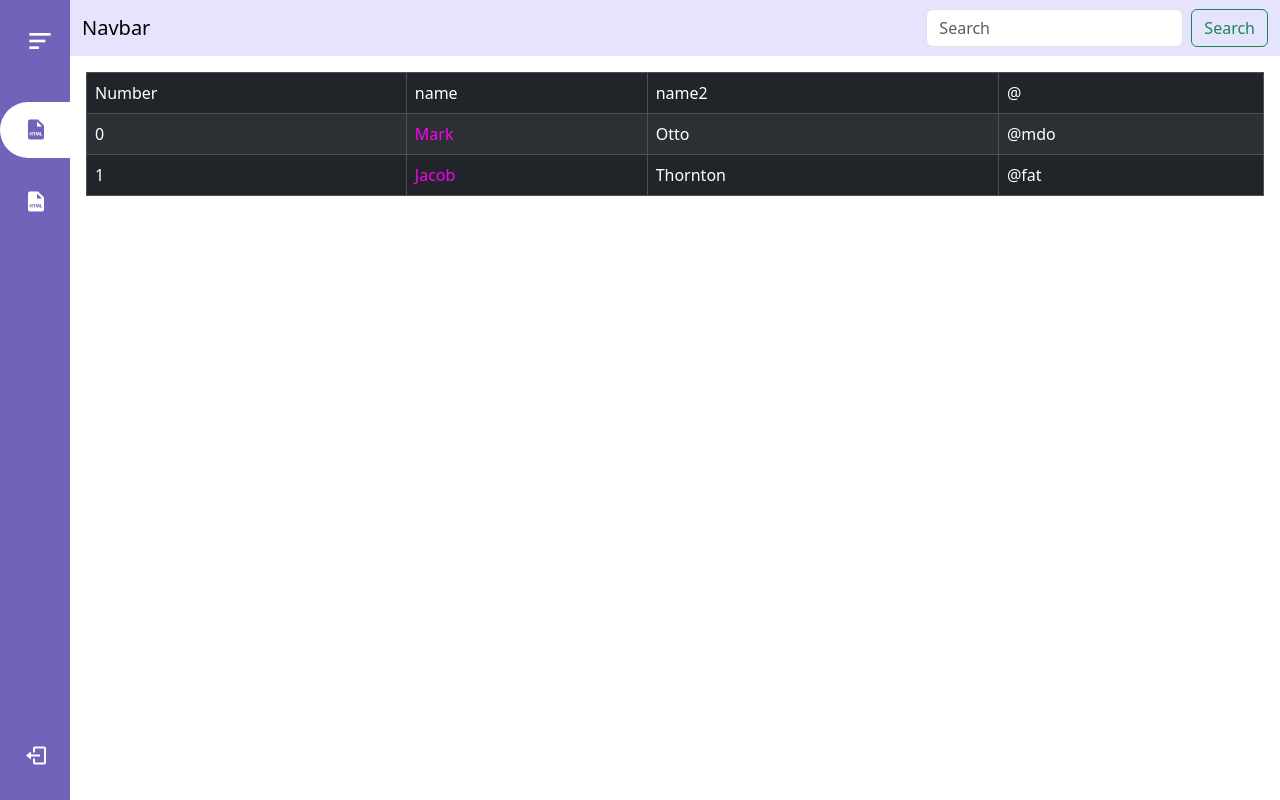
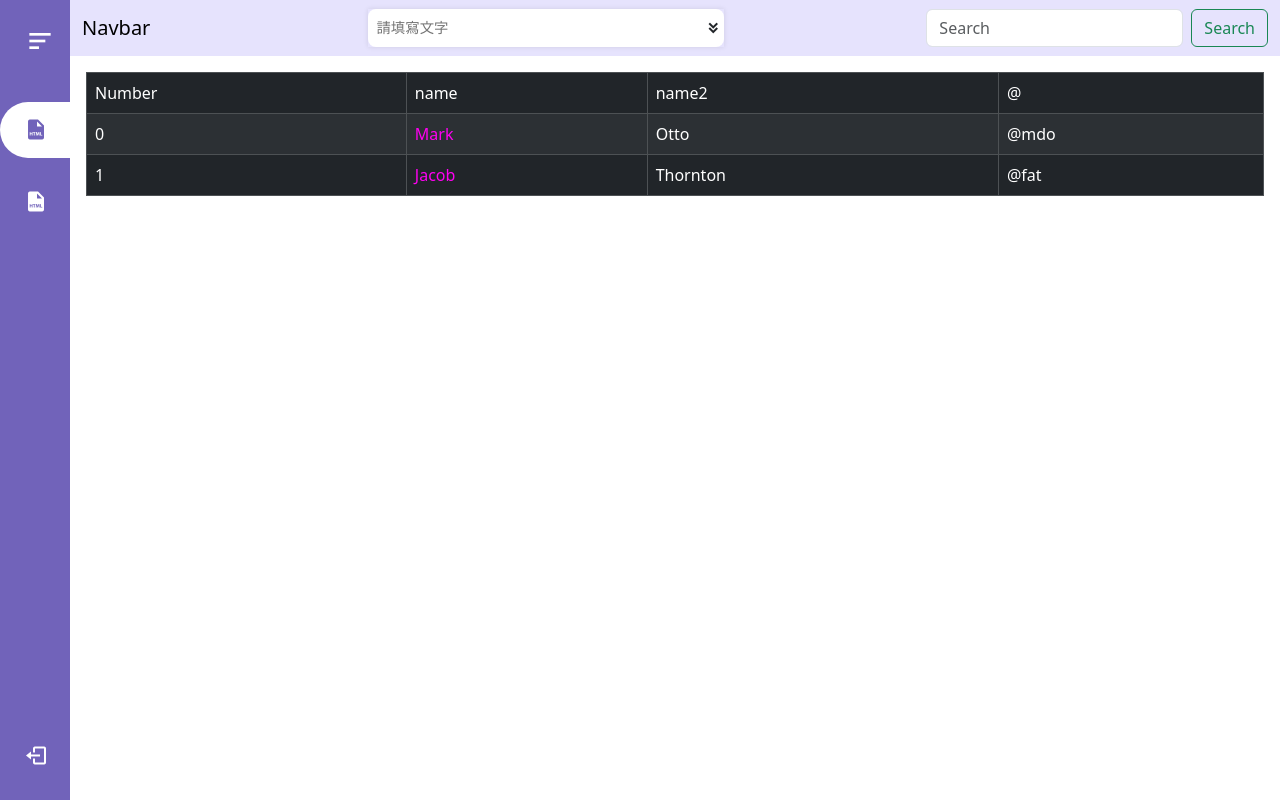
Before and after one commit to Andygggg/Vue3_Vite-boostape5, a Vue app: page /form/table in a window 1280 px wide. Built offline with nearby package versions, Linux system fonts and the light colour scheme.

Commit message:
fix: 製作目錄搜尋功能

```diff
--- a/index.html
+++ b/index.html
@@ -7,7 +7,7 @@
     <link href="https://unpkg.com/boxicons@2.1.4/css/boxicons.min.css" rel="stylesheet" />
     <link rel="stylesheet" href="https://fonts.googleapis.com/css?family=Tangerine" />
     <meta name="viewport" content="width=device-width, initial-scale=1.0" />
-    <title>Vue3 Vite boostape5 Main</title>
+    <title>Vue3 Vite boostape5 A</title>
   </head>
   <body>
     <div id="app"></div>
--- /dev/null
+++ b/src/views/MakeComponents/MakeSelect.vue
@@ -0,0 +1,142 @@
+<template>
+  <div class="select_object">
+    <div class="select_btn">
+      <input type="text" v-model="target" placeholder="請填寫文字" />
+      <i class="bx bxs-chevrons-down"></i>
+    </div>
+    <ul class="option_menu">
+      <li class="option" v-for="item in filterMenu" :key="item" @click="SearchTo(item)">
+        <span>{{ item }}</span>
+      </li>
+    </ul>
+  </div>
+</template>
+
+<script setup>
+import { onMounted, ref, computed } from 'vue'
+import { useRouter } from 'vue-router'
+
+const router = useRouter()
+
+const MenuRouter = computed(() => {
+  const Router = router.currentRoute.value
+  const RouterList = Router.matched[0].children
+  let FilterRouterList = []
+  RouterList.forEach((partner) => {
+    partner.children.forEach((child) => {
+      FilterRouterList.push(child.meta.title)
+    })
+  })
+  return FilterRouterList
+})
+
+const target = ref(null)
+// const Menu = reactive(['test1', 'test2', 'test3'])
+const selectBtnWidth = ref(null)
+onMounted(() => {
+  const optionMenu = document.querySelector('.select_object')
+  const selectBtn = optionMenu.querySelector('.select_btn')
+
+  if (selectBtn) {
+    selectBtnWidth.value = selectBtn.offsetWidth + 'px'
+  }
+
+  selectBtn.addEventListener('click', () => {
+    optionMenu.classList.toggle('active')
+  })
+
+  document.addEventListener('click', (event) => {
+    // 當點擊時不包含.select_btn，移除active
+    if (!event.target.closest('.select_btn')) {
+      optionMenu.classList.remove('active')
+    }
+  })
+
+  window.addEventListener('resize', function () {
+    //window改變視窗大小執行一次function
+    selectBtnWidth.value = selectBtn.offsetWidth + 'px'
+  })
+})
+
+function SearchTo(value) {
+  const Router = router.currentRoute.value
+  const RouterList = Router.matched[0].children
+  RouterList.forEach((Item) => {
+    Item.children.forEach((item) => {
+      if (item.meta.title.toLowerCase().includes(value)) {
+        router.push({ name: item.name })
+        target.value = null
+      }
+    })
+  })
+  console.log(value)
+}
+const filterMenu = computed(() => {
+  if (target.value === null || target.value === '') {
+    return MenuRouter.value
+  } else {
+    return MenuRouter.value.filter((item) => item.toLowerCase().includes(target.value))
+  }
+})
+</script>
+
+<style scoped>
+.select_object {
+  width: 100%;
+}
+.select_btn {
+  cursor: pointer;
+  box-shadow: 0 0 5px rgba(0, 0, 0, 0.1);
+  position: relative;
+  display: inline-block;
+  width: 100%;
+}
+.select_btn input {
+  width: 100%;
+  border: none;
+  padding: 0.5rem;
+  border-radius: 8px;
+  font-size: 0.9rem;
+  font-weight: 400;
+  color: black;
+  outline: none;
+}
+.select_btn input:focus {
+  border: 1px solid;
+  border-color: blueviolet;
+}
+.select_btn i {
+  transform: 1s;
+  position: absolute;
+  right: 3px;
+  top: calc(50% - 0.5em);
+}
+.select_object.active .select_btn i {
+  transform: rotate(-180deg);
+}
+.select_object .option_menu {
+  position: absolute;
+  width: v-bind(selectBtnWidth);
+  border-radius: 8px;
+  background-color: #ffffff;
+  box-shadow: 0 0 3px rgba(0, 0, 0, 0.1);
+  list-style: none;
+  display: none;
+  padding: 0%;
+}
+.select_object.active .option_menu {
+  display: block;
+}
+.option_menu .option {
+  display: flex;
+  cursor: pointer;
+  align-items: center;
+}
+.option span {
+  padding-left: 1.3rem;
+  padding-bottom: 0.3rem;
+}
+.option_menu .option:hover {
+  background-color: #dfdfdf;
+}
+</style>
--- a/src/views/Menu/NavBar.vue
+++ b/src/views/Menu/NavBar.vue
@@ -3,6 +3,7 @@
     <nav class="navbar navbar-light" style="background-color: #e6e3fd">
       <div class="container-fluid">
         <a class="navbar-brand">Navbar</a>
+        <MakeSelect class="long"></MakeSelect>
         <form class="d-flex">
           <input class="form-control me-2" type="search" placeholder="Search" aria-label="Search" />
           <button class="btn btn-outline-success" type="submit">Search</button>
@@ -11,3 +12,13 @@
     </nav>
   </div>
 </template>
+
+<script setup>
+import MakeSelect from '../MakeComponents/MakeSelect.vue'
+</script>
+
+<style scoped>
+.long {
+  width: 30%;
+}
+</style>
--- a/src/views/Menu/SideBar.vue
+++ b/src/views/Menu/SideBar.vue
@@ -64,9 +64,6 @@ const ChooseChild = computed(() => {
   var Now = router.currentRoute.value
   return Now
 })
-
-console.log(MenuRouter.value)
-console.log(ChooseChild.value)
 
 const PushTo = (path) => {
   router.push({ name: path })
```
